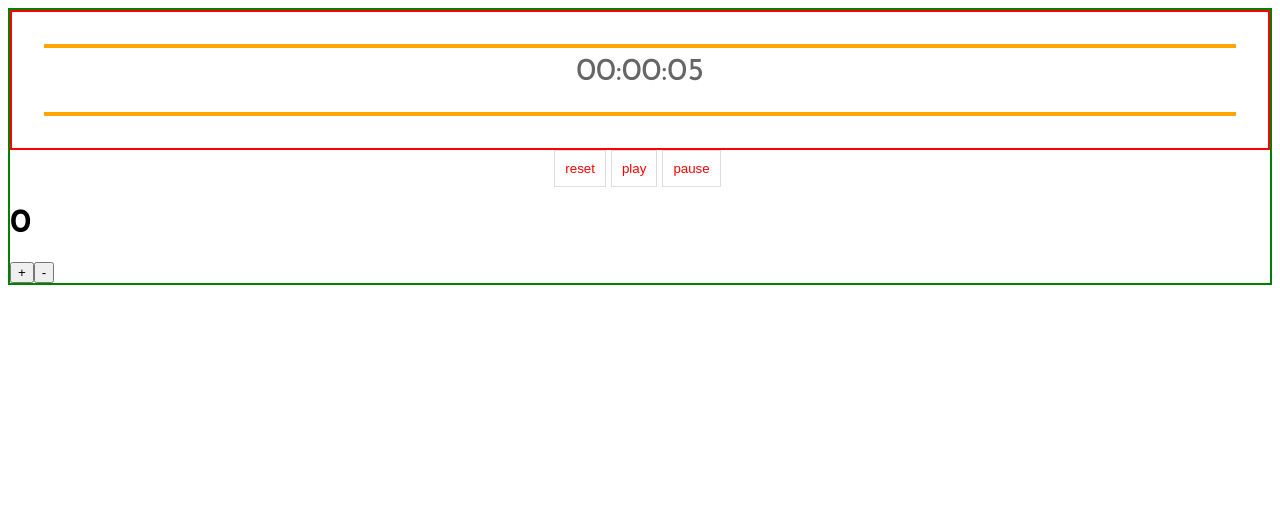
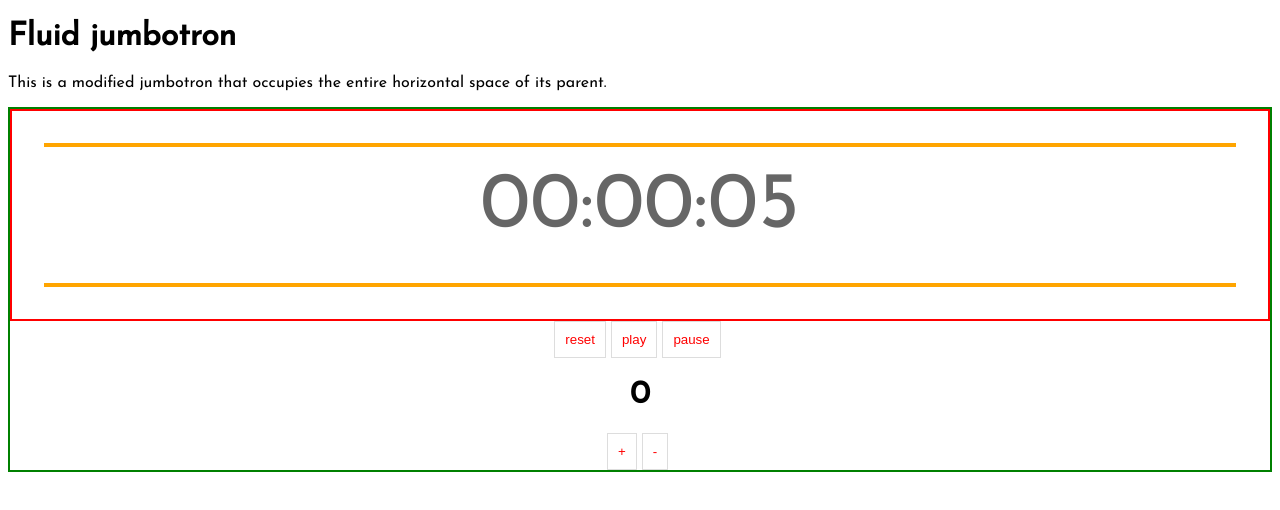
Before and after one commit to emilyedalton/kettlecountreact, a React (Create React App) app: page / in a window 1280 px wide. Shown: the top 510 px of the page. Built offline with nearby package versions, Linux system fonts and the light colour scheme; the HTML template or start-up script is replaced by a standard one.

Commit message:
created seperate counter compononet, passed props

```diff
--- a/src/App.js
+++ b/src/App.js
@@ -2,11 +2,15 @@ import React from 'react';
 import logo from './logo.svg';
 import './App.css';
 import TestComponent from './Timer/Test'
+import Header from './Header'
 
 
 function App() {
   return (
+    <div>
+    <Header/>
   <TestComponent/>
+  </div>
   );
 }
 
--- /dev/null
+++ b/src/Counter/index.js
@@ -0,0 +1,33 @@
+import React, {Component} from 'react'
+import Row from 'react-bootstrap/Row'
+import Col from 'react-bootstrap/Col'
+
+class Counter extends Component {
+
+    render () {
+        const {increaseCount, decreaseCount, buttonStyle, count} = this.props;
+
+return(
+<div>
+<Row>
+<Col/>
+<Col xs={6} style={{textAlign: "center"}} >
+<h1 >{count}</h1>
+      <button style ={buttonStyle} onClick={increaseCount}>+</button>
+      <button style ={buttonStyle} onClick={decreaseCount}>-</button> </Col>
+                <Col/>
+</Row>
+
+
+
+
+
+</div>
+
+
+
+)
+    }
+}
+
+export default Counter
--- /dev/null
+++ b/src/Header/index.js
@@ -0,0 +1,19 @@
+import React, { Component } from 'react'
+import Container from 'react-bootstrap/Container'
+import Jumbotron from 'react-bootstrap/Jumbotron'
+
+class Header extends Component {
+
+    render () {
+return(
+<Jumbotron fluid>
+  <Container>
+    <h1>Fluid jumbotron</h1>
+    <p>
+      This is a modified jumbotron that occupies the entire horizontal space of
+      its parent.
+    </p>
+  </Container>
+</Jumbotron>
+ ) }}
+    export default Header
--- a/src/Timer/index.js
+++ b/src/Timer/index.js
@@ -2,6 +2,7 @@
 import React, { Component } from 'react'
 import SecondsTohhmmss from './SecondsTohhmmss'
 import PropTypes from 'prop-types'
+import Counter from '../Counter'
 import Container from 'react-bootstrap/Container'
 import Row from 'react-bootstrap/Row'
 import Col from 'react-bootstrap/Col'
@@ -139,7 +140,7 @@ let offset = null, interval = null
             };
 
             const secondsStyles = {
-              fontSize: "200%",
+              fontSize: "500%",
               fontWeight: "200",
               lineHeight: "1.5",
               margin: "0",
@@ -151,7 +152,7 @@ let offset = null, interval = null
               <Container style={{border:"solid 2px green"}}  >
               <Row style={timerStyle}   >
               <Col style={{border:"solid 2px orange"}}/>
-              <Col xs={6}  className="react-timer" >
+              <Col xs={8}  className="react-timer" >
                 <h3 style={secondsStyles} className="seconds"> {this.state.time} {this.props.prefix} </h3>
                 <br /> </Col>
                 <Col style={{border:"solid 2px orange"}}/>
@@ -159,16 +160,20 @@ let offset = null, interval = null
 </Row>
 <Row>
 <Col/>
-<Col xs={6} style={{textAlign: "center"}} >
+<Col xs={8} style={{textAlign: "center"}} >
                 <button onClick={this.reset.bind(this)} style={buttonStyle} >reset</button>
                 <button onClick={this.play.bind(this)} style={buttonStyle} > play</button>
                 <button onClick={this.pause.bind(this)} style={buttonStyle}>pause</button> </Col>
                 <Col/>
 </Row>
 
-<h1 >{this.state.count}</h1>
-      <button onClick={this.increaseCount}>+</button>
-      <button onClick={this.decreaseCount}>-</button>
+<Counter
+count={this.state.count}
+buttonStyle ={buttonStyle}
+increaseCount={this.increaseCount}
+decreaseCount={this.decreaseCount}/>
+
+
               </Container>
             )
           }
--- a/src/index.css
+++ b/src/index.css
@@ -9,3 +9,7 @@ code {
   font-family: source-code-pro, Menlo, Monaco, Consolas, "Courier New",
     monospace;
 }
+
+.Jumbotron{
+font-family: 'Times New Roman', Times, serif
+}
```
